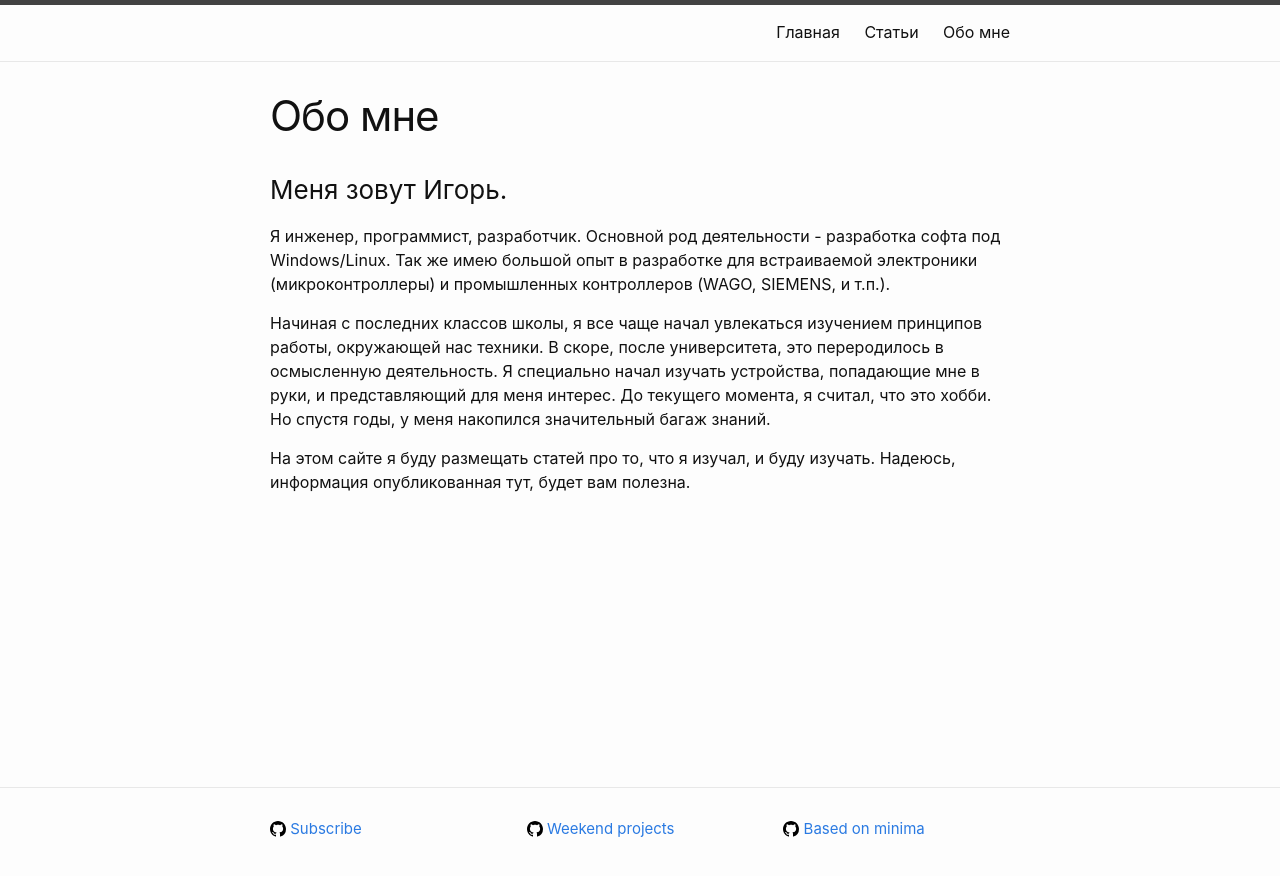
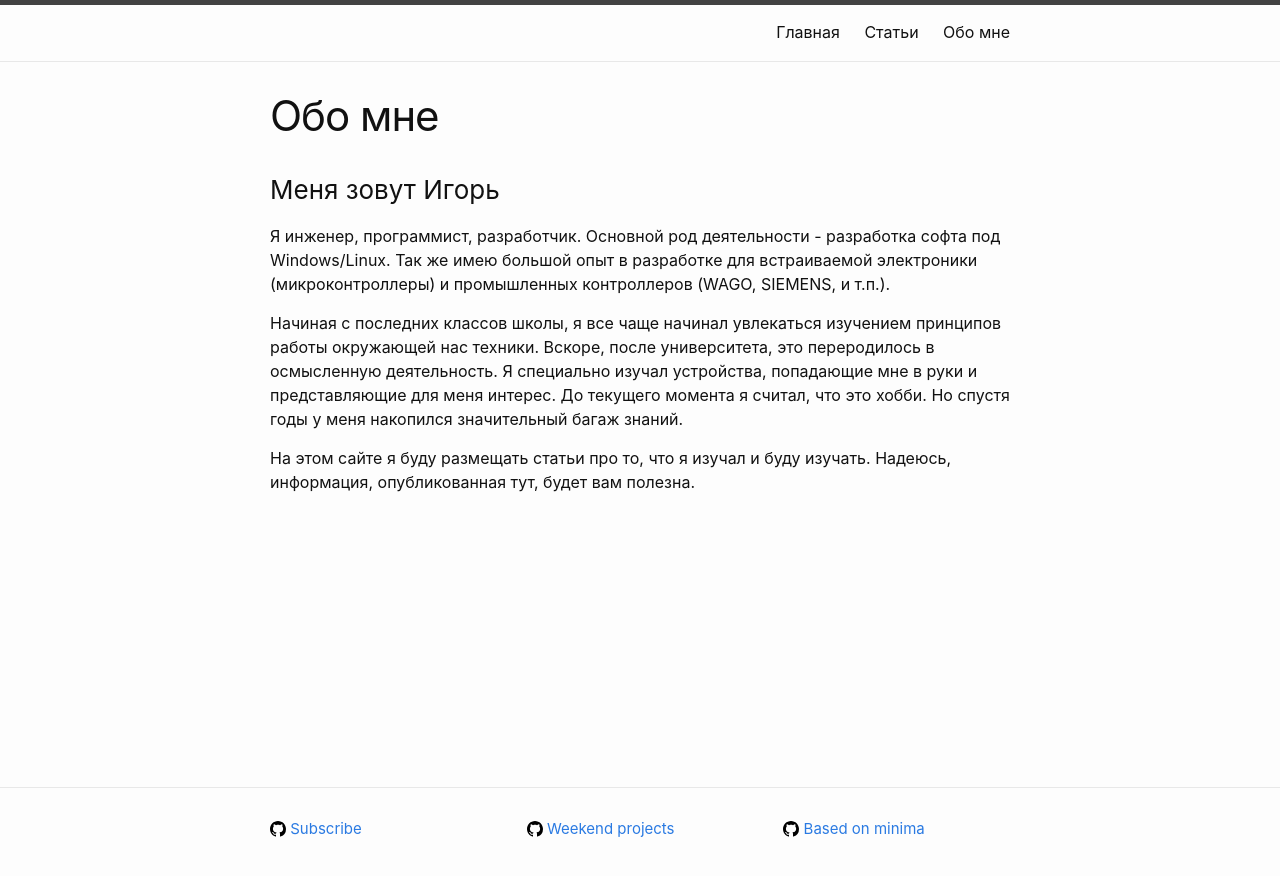
Before and after one commit to Enigma0960/enigma0960.github.io, a Jekyll site: the page built from about.md, in a window 1280 px wide. Shown: the top 876 px of the page. Built offline with Jekyll 4.4.1, drawn with Linux system fonts in a browser that asks for light colours.

```diff
--- a/about.md
+++ b/about.md
@@ -4,10 +4,10 @@ title: Обо мне
 permalink: /about/
 ---
 
-### Меня зовут Игорь.
+### Меня зовут Игорь
 
 Я инженер, программист, разработчик. Основной род деятельности - разработка софта под Windows/Linux. Так же имею большой опыт в разработке для встраиваемой электроники (микроконтроллеры) и промышленных контроллеров (WAGO, SIEMENS, и т.п.).
 
-Начиная с последних классов школы, я все чаще начал увлекаться изучением принципов работы, окружающей нас техники. В скоре, после университета, это переродилось в осмысленную деятельность. Я специально начал изучать устройства, попадающие мне в руки, и представляющий для меня интерес. До текущего момента, я считал, что это хобби. Но спустя годы, у меня накопился значительный багаж знаний.
+Начиная с последних классов школы, я все чаще начинал увлекаться изучением принципов работы окружающей нас техники. Вскоре, после университета, это переродилось в осмысленную деятельность. Я специально изучал устройства, попадающие мне в руки и представляющие для меня интерес. До текущего момента я считал, что это хобби. Но спустя годы у меня накопился значительный багаж знаний.
 
-На этом сайте я буду размещать статей про то, что я изучал, и буду изучать. Надеюсь, информация опубликованная тут, будет вам полезна.
+На этом сайте я буду размещать статьи про то, что я изучал и буду изучать. Надеюсь, информация, опубликованная тут, будет вам полезна.
```
Also changed, not shown: _posts/2022-11-21-example-empty-post-1.md (deleted, +0 -22 lines), _posts/2022-11-21-example-empty-post-2.md (deleted, +0 -21 lines), 1 other file.
